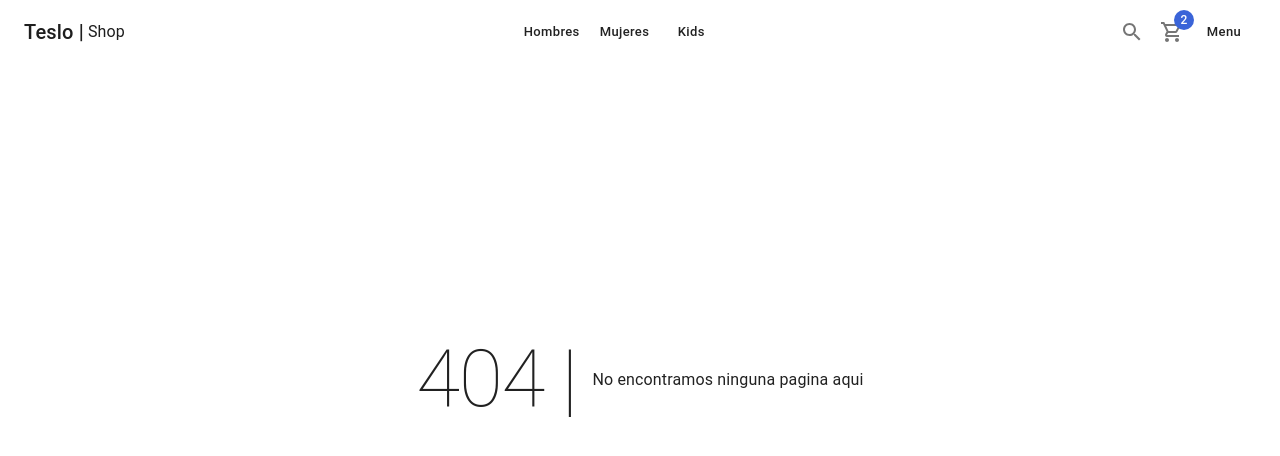
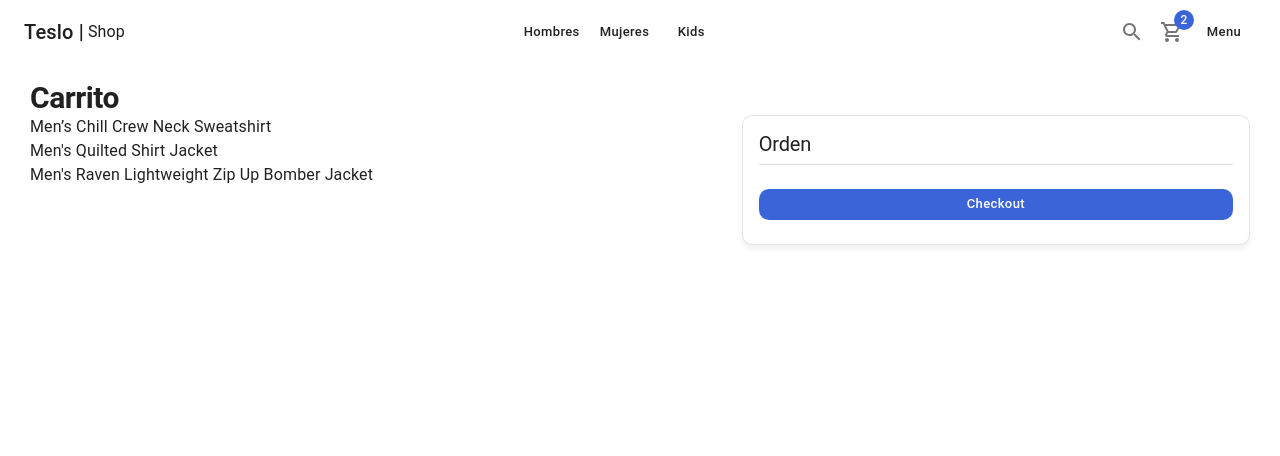
Before and after one commit to jeronimogarcia/Teslo-shop, a Next.js app: page /cart in a window 1280 px wide. Before the commit this address had no page. Shown: the top 456 px of the page. Built offline with nearby package versions, Linux system fonts and the light colour scheme.

Commit message:
CartPage

```diff
--- /dev/null
+++ b/components/cart/CartList.tsx
@@ -0,0 +1,18 @@
+import { Typography } from "@mui/material";
+import { initialData } from "../../database/products";
+
+const productsInCart = [
+  initialData.products[0],
+  initialData.products[1],
+  initialData.products[2],
+];
+
+export const CartList = () => {
+  return (
+    <>
+      {productsInCart.map((product) => (
+        <Typography key={product.slug}>{product.title}</Typography>
+      ))}
+    </>
+  );
+};
--- /dev/null
+++ b/components/cart/index.ts
@@ -0,0 +1,2 @@
+
+export * from './CartList'
--- /dev/null
+++ b/pages/cart/index.tsx
@@ -0,0 +1,46 @@
+import {
+  Box,
+  Button,
+  Card,
+  CardContent,
+  Divider,
+  Grid,
+  Typography,
+} from "@mui/material";
+import { CartList } from "../../components/cart";
+import { ShopLayout } from "../../components/layouts";
+
+const CartPage = () => {
+  return (
+    <ShopLayout
+      title={"Carrito - 3"}
+      pageDescription={"Carrito de compras de la tienda"}
+    >
+      <Typography variant="h1" component="h1">
+        Carrito
+      </Typography>
+
+      <Grid container>
+        <Grid item xs={12} sm={7}>
+          <CartList />
+        </Grid>
+        <Grid item xs={12} sm={5}>
+          <Card className="summary-card">
+            <CardContent>
+              <Typography variant="h2">Orden</Typography>
+              <Divider sx={{ my: 1 }} />
+
+              <Box sx={{ mt: 3 }}>
+                <Button color="secondary" className="circular-btn" fullWidth>
+                  Checkout
+                </Button>
+              </Box>
+            </CardContent>
+          </Card>
+        </Grid>
+      </Grid>
+    </ShopLayout>
+  );
+};
+
+export default CartPage;
```
